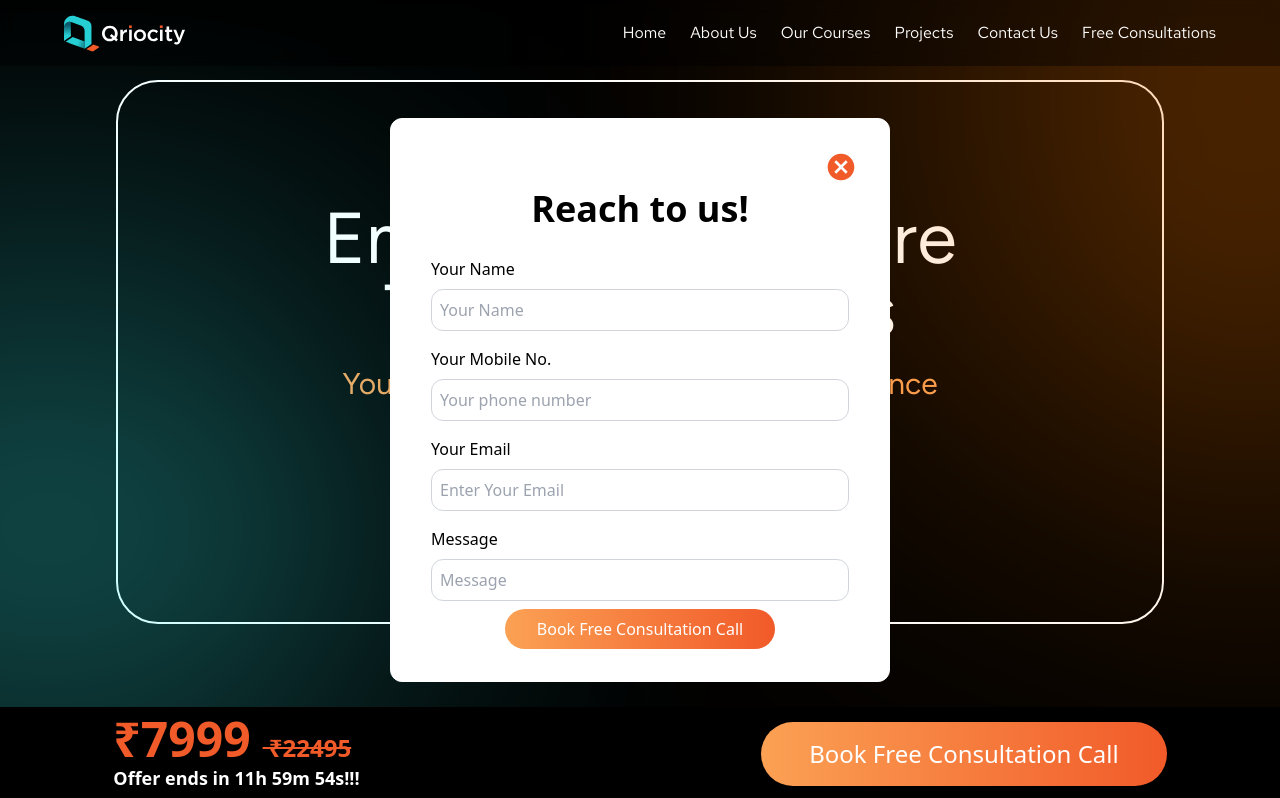
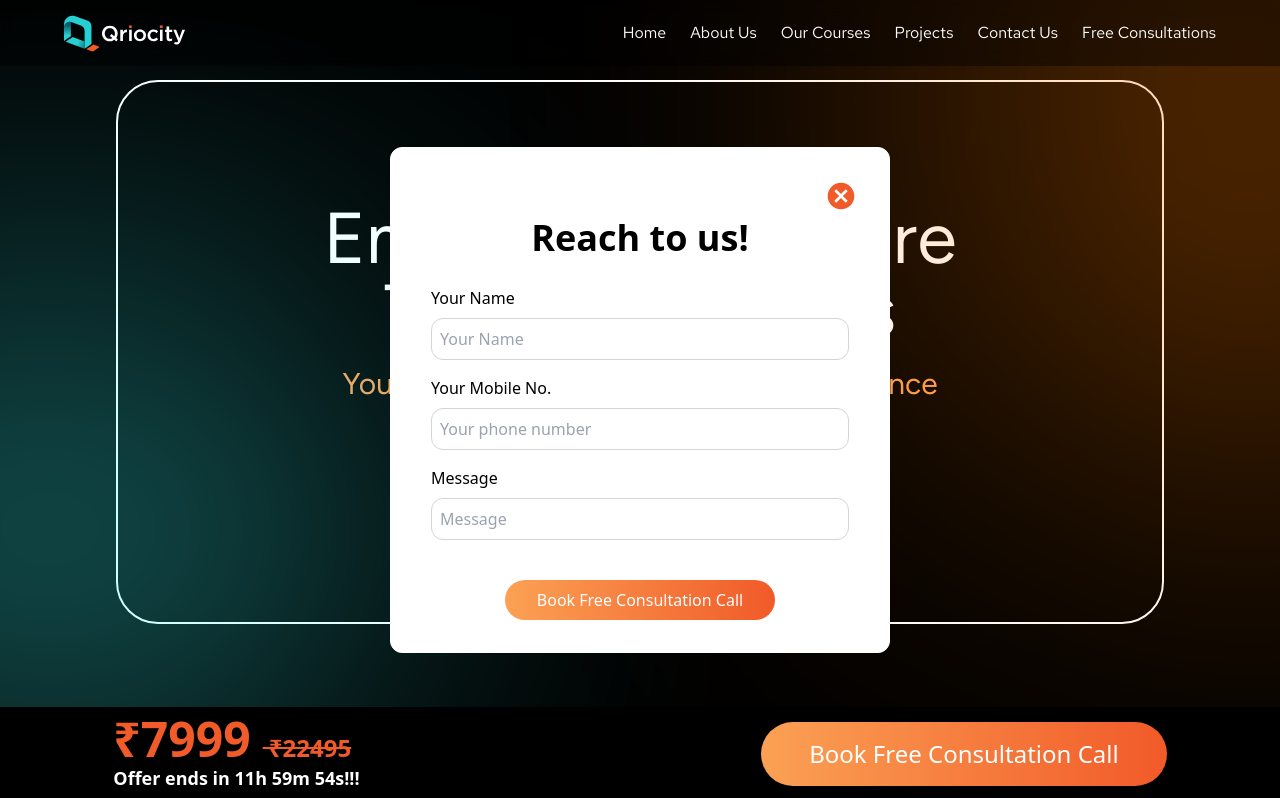
Before and after one commit to Qriocity-Company/Qriocity, a React (Vite) app: page /consultations in a window 1280 px wide. Shown: the top 798 px of the page. Built offline with nearby package versions, Linux system fonts and the light colour scheme.

Commit message:
Submit form popup added

```diff
--- a/src/components/Modal.jsx
+++ b/src/components/Modal.jsx
@@ -1,15 +1,17 @@
 import React , {useState , useEffect} from 'react'
 import { MdCancel } from "react-icons/md";
+import Popup from './Popup';
 
-const Modal = ({setShowForm}) => {
+
+const Modal = ({setShowForm,notify}) => {
+
+    const [showPopup,setShowPopup] = useState(false)
     const [formData, setFormData] = useState({
         name: "",
         senderEmail: "",
         phoneNumber: "",
         message: "",
       });
-
-
 
       const handleChange = (e) => {
         const { name, value } = e.target;
@@ -21,22 +23,39 @@ const Modal = ({setShowForm}) => {
 
       async function onSubmit(event) {
         event.preventDefault();
-        const res = await fetch('https://form-submitter.onrender.com/submit-form', {
-        method: 'POST',
-        headers: {
-          'Content-Type': 'application/json',
-        },
-        body: JSON.stringify({ formData }),
-      });
+        // const res = await fetch('https://form-submitter.onrender.com/submit-form', {
+        //   method: 'POST',
+        //   headers: {
+        //     'Content-Type': 'application/json',
+        //   },
+        //   body: JSON.stringify({ formData }),
+        // });
+        setFormData({
+          name: '',
+          senderEmail: '',
+          phoneNumber: '',
+          message: '',
+        });
+        setShowPopup(true);
 
-      const data = await res.json();
-      console.log(data);
-      setShowForm(false);
+        const data = await res.json();
+        console.log(data);
+        // setShowForm(false);
+
       }
+
+      useEffect(()=>{
+        const timeout= setTimeout(()=>{
+          setShowPopup(false);
+        },2500)
+
+        return ()=>{clearTimeout(timeout)}
+      },[showPopup])
 
   return (
     <div className="fixed top-0 left-0 z-10   w-full h-full flex justify-center   items-center">
-    <div className="p-8 bg-white text-black   z-[999]  border border-white  rounded-xl w-[500px] ">
+      { showPopup?<Popup/>:
+    <div className="p-8 bg-white text-black   z-[1000]  border border-white  rounded-xl w-[500px] ">
       <button
         onClick={() => {
           setShowForm(false);
@@ -56,6 +75,7 @@ const Modal = ({setShowForm}) => {
             className="p-2 border rounded-xl border-gray-300"
             value={formData.name}
             onChange={handleChange}
+            required
           />
         </div>
 
@@ -68,17 +88,7 @@ const Modal = ({setShowForm}) => {
             className="p-2 border rounded-xl border-gray-300"
             value={formData.phoneNumber}
             onChange={handleChange}
-          />
-        </div>
-        <div className="flex flex-col gap-2 p-2">
-        <label className="font-[500]" >Your Email</label>
-          <input
-            type="email"
-            placeholder="Enter Your Email"
-            name="senderEmail"
-            className="p-2 border rounded-xl border-gray-300"
-            value={formData.senderEmail}
-            onChange={handleChange}
+            required
           />
         </div>
 
@@ -91,17 +101,19 @@ const Modal = ({setShowForm}) => {
             className="p-2 border rounded-xl border-gray-300"
             value={formData.message}
             onChange={handleChange}
+            required
           />
         </div>
 
         <div className=" flex justify-center">
           {/* <img src={phone} alt="" className="hid" /> */}
-          <button  className="btn  text-white bg-gradient-to-r from-[#FBA154] to-[#F15A29]  px-8 py-2 rounded-full  " type="submit">
+          <button  className="btn mt-8  text-white bg-gradient-to-r from-[#FBA154] to-[#F15A29]  px-8 py-2 rounded-full  " type="submit">
           Book Free Consultation Call
           </button>
         </div>
       </form>
     </div>
+    }
   </div>
   )
 }
--- /dev/null
+++ b/src/components/Popup.jsx
@@ -0,0 +1,16 @@
+import React from 'react'
+import checked from '../assets/checked.png'
+import '../styles/popup.css'
+
+const Popup = () => {
+  return (
+    <div className='w-[100vw] h-[100vh] fixed left-0 top-0  flex justify-center items-center z-50 bg-[rgba(0,0,0,0.55)]'>
+        <div className='popup flex flex-col items-center z-[100]'>
+            <img src={checked} alt="" className='tick h-[65px] w-[65px]  md:h-[100px] md:w-[100px]'/>
+            <h2 className='font-bold text-white text-3xl mt-4'>Message Sent</h2>
+        </div>
+    </div>
+  )
+}
+
+export default Popup
--- a/src/pages/Contact.jsx
+++ b/src/pages/Contact.jsx
@@ -8,9 +8,11 @@ import phone from '../assets/fluent_phone-20-filled.svg'
 import { FaLinkedin,FaFacebook,FaInstagram } from "react-icons/fa";
 import hand from '../assets/Image COntact.png'
 import { Footer } from "../components/Footer";
+import Popup from '../components/Popup'
 
 const Contact = () => {
 
+  const [showPopup,setShowPopup] = useState(false);
   const [formData, setFormData] = useState({
     name: '',
     senderEmail: '',
@@ -35,6 +37,17 @@ const Contact = () => {
       },
       body: JSON.stringify({ formData }),
     });
+    setFormData({
+      name: '',
+      senderEmail: '',
+      phoneNumber: '',
+      message: '',
+    });
+    setShowPopup(true)
+
+    setTimeout(()=>{
+      setShowPopup(false)
+    },2500);
 
     const data = await res.json();
     console.log(data);
@@ -43,6 +56,7 @@ const Contact = () => {
 
   return (
    <>
+    {showPopup && <Popup/> }
      <div className='contact-page mt-[68px] '>
       <div class="blob blob-orange"></div>
       <div class="blob blob-blue"></div>
@@ -60,10 +74,6 @@ const Contact = () => {
             <div className='form-component'>
               <img src={name} alt="" />
               <input type="text" placeholder='Your Name' name='name' value={formData.name} onChange={handleChange}/>
-            </div>
-            <div className='form-component'>
-              <img src={email} alt="" />
-              <input type="email" placeholder='Your Email' name='senderEmail' value={formData.senderEmail} onChange={handleChange}/>
             </div>
             <div className='form-component'>
               <img src={phone} alt="" />
--- a/src/pages/OurCourses.jsx
+++ b/src/pages/OurCourses.jsx
@@ -14,10 +14,15 @@ import DataScience from "../assets/Courses/DataScience.jpg";
 import DSA from "../assets/Courses/DSA.jpg";
 // import Automation from "../assets/Courses/Automation.jpg";
 import uiux from '../assets/Courses/ui-ux.png'
+import Popup from "../components/Popup";
+
+
 
 const OurCourses = () => {
 
+
   const [showForm, setShowForm] = useState(false);
+
 
   // Define a common animation config
   const cardAnimation = useSpring({
@@ -28,11 +33,12 @@ const OurCourses = () => {
 
   return (
     <>
+      {/* <Popup/> */}
      {showForm && (
-         <Modal setShowForm={setShowForm}/>
+         <Modal setShowForm={setShowForm} />
       )}
       <div className="bg-cover bg-center bg-no-repeat header-course w-full flex flex-col justify-center items-center mt-[68px] ">
-        <h1 className="font-figtree text-[16px] mt-8 z-10 md:text-[48px] text-white font-semibold">
+        <h1 className="font-figtree text-[16px] mt-8 z-1 md:text-[48px] text-white font-semibold">
           Get 50% OFF all our Premium Courses{" "}
         </h1>
 
@@ -152,6 +158,7 @@ const OurCourses = () => {
           </animated.div>
         </div> */}
       </div>
+
       <Footer/>
     </>
   );
--- /dev/null
+++ b/src/styles/popup.css
@@ -0,0 +1,32 @@
+.popup{
+    animation: up 0.3s ease-in forwards;
+    perspective: 1000px;
+}
+.tick{
+    animation: rotate 0.5s ease-in forwards;
+    animation-delay: 0.15s;
+}
+@keyframes up {
+
+    0%{
+        transform: translateY(50px);
+        opacity: 0;
+    }
+    100%{
+        transform: translateY(-50px);
+        opacity: 1;
+
+    }
+
+}
+@keyframes rotate {
+
+    0%{
+
+    }
+    100%{
+        transform: rotateY(360deg);
+
+    }
+
+}
```
Also changed, not shown: src/assets/checked.png (added). Lines whose indentation alone changed are shown as unchanged.
